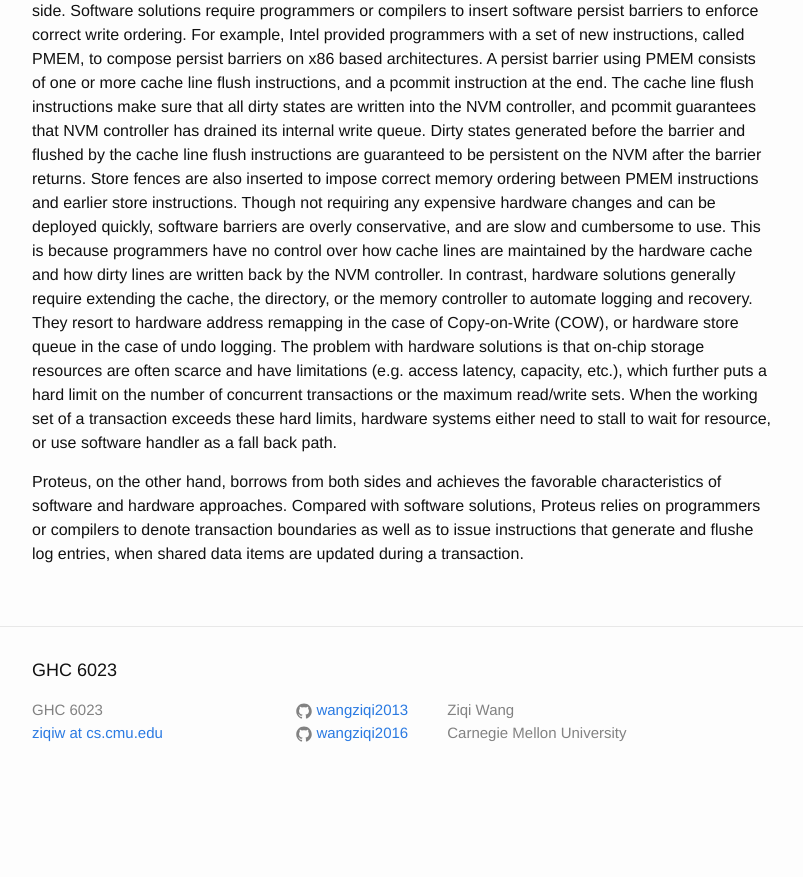
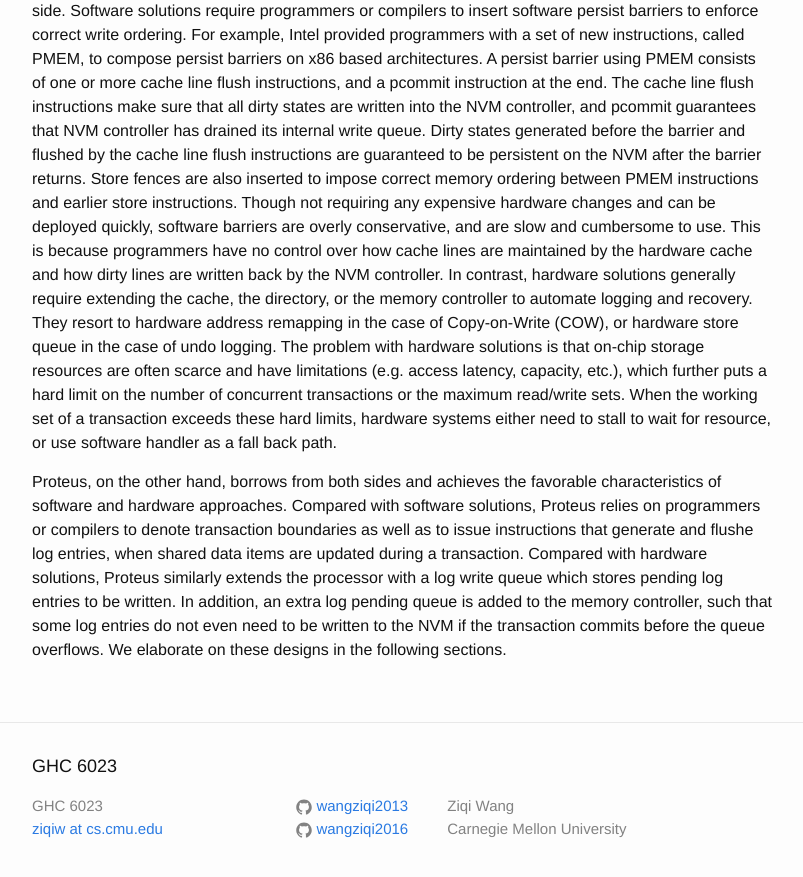
Before and after one commit to wangziqi2013/wangziqi2013.github.io, a Jekyll site: the page built from _posts/2019-03-16-proteus.markdown, in a window 1280 px wide and 900 px high, scrolled down 583 px. Shown: the top 877 px of the window, without its empty margins (238-1041 px from the left). Built offline with Jekyll 4.4.1, drawn with Linux system fonts in a browser that asks for light colours; before the commit the page ends 1387 px from its top, so only the background shows below that.

Commit message:
Adding HW comparison

```diff
--- a/_posts/2019-03-16-proteus.markdown
+++ b/_posts/2019-03-16-proteus.markdown
@@ -35,3 +35,7 @@ back path.
 Proteus, on the other hand, borrows from both sides and achieves the favorable characteristics of software and hardware
 approaches. Compared with software solutions, Proteus relies on programmers or compilers to denote transaction boundaries
 as well as to issue instructions that generate and flushe log entries, when shared data items are updated during a transaction.
+Compared with hardware solutions, Proteus similarly extends the processor with a log write queue which stores pending log
+entries to be written. In addition, an extra log pending queue is added to the memory controller, such that some log entries
+do not even need to be written to the NVM if the transaction commits before the queue overflows. We elaborate on these designs
+in the following sections.
```
